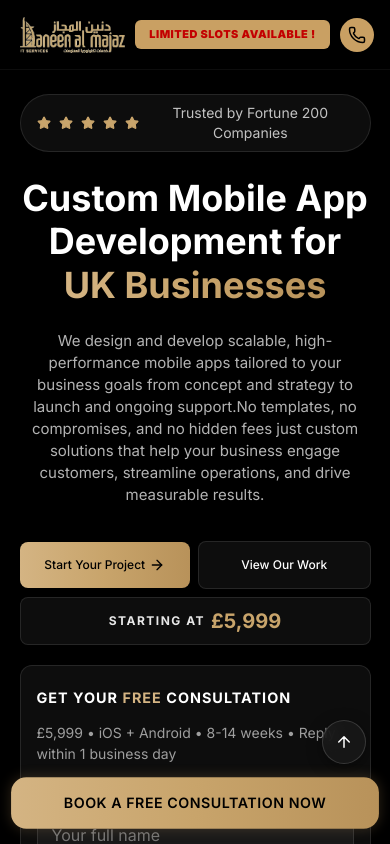
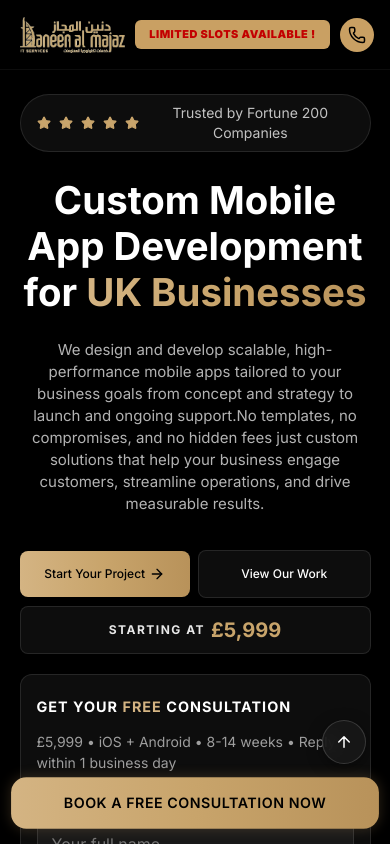
Before and after one commit to faheemnazir/landingpagedan, a React (Vite) app: page / in a window 390 px wide. Shown: the top 844 px of the page. Built offline with nearby package versions, Linux system fonts and the light colour scheme.

Commit message:
style: increase mobile view hero-title size to 2.4rem for mobile and 2.8rem for tablet

```diff
--- a/src/components/Hero.css
+++ b/src/components/Hero.css
@@ -441,7 +441,7 @@
   }
 
   .hero-title {
-    font-size: 2.65rem;
+    font-size: 2.8rem;
     line-height: 1.2;
   }
 
@@ -511,7 +511,7 @@
   }
 
   .hero-title {
-    font-size: 2.25rem;
+    font-size: 2.4rem;
     line-height: 1.2;
   }
 
```
